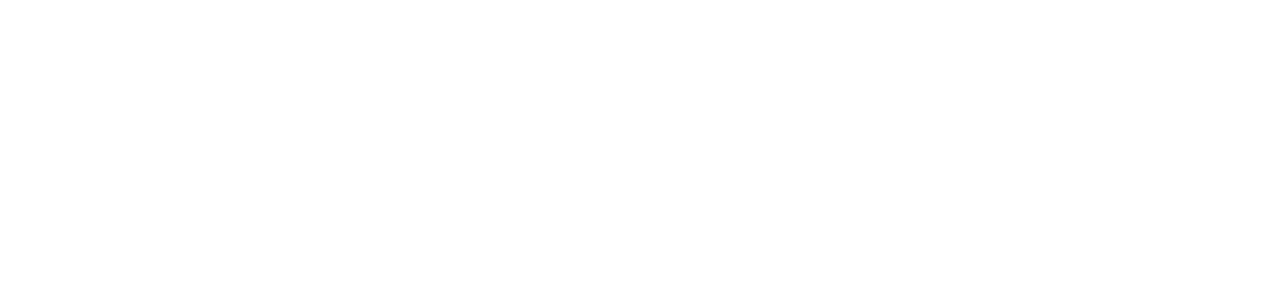
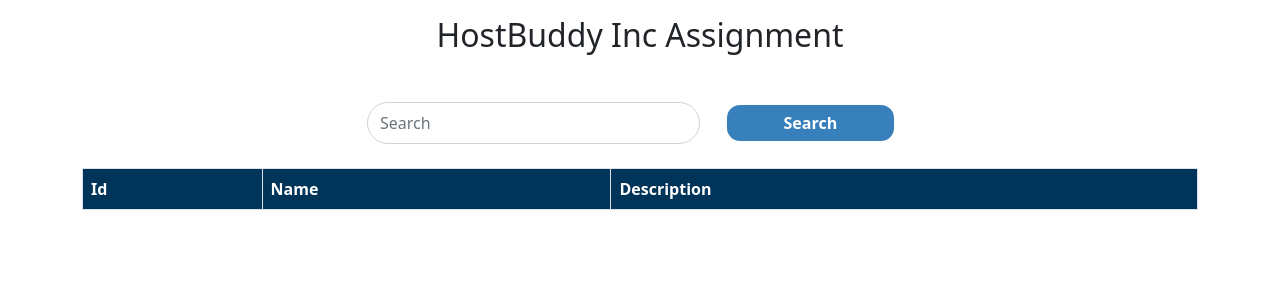
Before and after one commit to M0GAMB0/items-frontend, a React (Create React App) app: page /search in a window 1280 px wide. Before the commit this address had no page. Shown: the top 300 px of the page. Built offline with nearby package versions, Linux system fonts and the light colour scheme.

Commit message:
Added Search Page

```diff
--- a/src/App.js
+++ b/src/App.js
@@ -5,19 +5,32 @@
 import Create from "./Pages/Create";
 import View from "./Pages/View";
 import { ToastContainer } from "react-toastify";
-
+import "react-toastify/dist/ReactToastify.css";
+import Header from "./Components/Header";
+import Search from "./Pages/Search";
 function App() {
   return (
-    <div className="App">
     <BrowserRouter>
-        <ToastContainer />
+      <Header />
       <Routes>
         <Route path="/" element={<Home />}></Route>
         <Route path="/create" element={<Create />}></Route>
         <Route path="/view" element={<View />}></Route>
+        <Route path="/search" element={<Search />} />
       </Routes>
+      <ToastContainer
+        position="bottom-left"
+        autoClose={5000}
+        hideProgressBar={false}
+        newestOnTop={false}
+        closeOnClick
+        rtl={false}
+        pauseOnFocusLoss
+        draggable
+        pauseOnHover
+        theme="light"
+      />
     </BrowserRouter>
-    </div>
   );
 }
 
--- a/src/Components/AddForm.js
+++ b/src/Components/AddForm.js
@@ -25,7 +25,11 @@
   const navigate = useNavigate();
   const handleSubmit = (event) => {
     event.preventDefault();
-
+    if (name === "") {
+      toast.error("Please enter name");
+    } else if (description === "") {
+      toast.error("Please enter description");
+    } else {
       add_Item(item)
         .then((response) => {
           console.log(response);
@@ -36,20 +40,21 @@
           console.log(error);
           console.log("Error log");
         });
-    getItems()
-      .then((response) => {
-        console.log(response);
-      })
-      .catch((error) => {
-        console.log(error);
-        console.log("error");
-      });
+      // getItems()
+      //   .then((response) => {
+      //     console.log(response);
+      //   })
+      //   .catch((error) => {
+      //     console.log(error);
+      //     console.log("error");
+      //   });
       setName("");
       setDescription("");
       setItem({
         name: "",
         description: "",
       });
+    }
   };
   const hover = () => {
     setButtonBg("#fff");
@@ -80,7 +85,7 @@
     setDescription(event.target.value);
   };
   return (
-    <div className="d-flex justify-content-center align-items-center w-100 vh-100">
+    <div className="d-flex justify-content-center align-items-center w-100 my-5">
       <div
         className="w-0 border p-5 rounded-4 shadow-lg"
         style={{ background: "#003459" }}
--- /dev/null
+++ b/src/Components/Header.js
@@ -0,0 +1,17 @@
+import React from "react";
+import { useNavigate } from "react-router-dom";
+
+const Header = () => {
+  const navigate = useNavigate();
+  return (
+    <h2
+      className="my-3 text-center"
+      onClick={() => navigate("/")}
+      style={{ cursor: "pointer" }}
+    >
+      HostBuddy Inc Assignment
+    </h2>
+  );
+};
+
+export default Header;
--- a/src/Pages/Home.js
+++ b/src/Pages/Home.js
@@ -5,7 +5,6 @@
   const navigate = useNavigate();
   return (
     <div className="container">
-      <h2 className="my-3 text-center">HostBuddy Inc Assignment</h2>
       <div className="d-flex flex-column">
         <button
           type="button"
@@ -24,14 +23,9 @@
         <button
           type="button"
           className="btn btn-outline-info btn-lg gap-2 col-6 mx-auto my-5"
+          onClick={() => navigate("/search")}
         >
           Search Items
-        </button>
-        <button
-          type="button"
-          className="btn btn-outline-danger btn-lg gap-2 col-6 mx-auto my-5"
-        >
-          Delete Items
         </button>
       </div>
     </div>
--- /dev/null
+++ b/src/Pages/Search.js
@@ -0,0 +1,97 @@
+import React, { useEffect, useState } from "react";
+import {
+  Button,
+  Col,
+  Container,
+  Form,
+  FormControl,
+  InputGroup,
+  Row,
+  Table,
+} from "react-bootstrap";
+import { searchItems } from "../services/item-service";
+
+const Search = () => {
+  const [buttonBg, setButtonBg] = useState("#3880bc");
+  const [buttonColor, setButtonColor] = useState("#fff");
+  const [buttonBorder, setButtonBorder] = useState("3px solid #fff");
+  const [itemList, setItemList] = useState([]);
+  const [name, setName] = useState("");
+  const hover = () => {
+    setButtonBg("#fff");
+    setButtonColor("#3880bc");
+    setButtonBorder("3px solid #3880bc");
+  };
+  const hoverEnd = () => {
+    setButtonBg("#3880bc");
+    setButtonColor("#fff");
+    setButtonBorder("3px solid #fff");
+  };
+  const handleSearchChange = (event) => {
+    setName(event.target.value);
+  };
+  const handleSearch = () => {
+    // event.preventDefault();
+    searchItems(name)
+      .then((response) => {
+        console.log(response);
+        setItemList(response);
+      })
+      .catch((error) => {
+        console.log(error);
+        console.log("error");
+      });
+  };
+  return (
+    <Container className="mt-5">
+      <Row className="d-flex justify-content-center">
+        <Col sm={6}>
+          <Form className="d-flex">
+            <Form.Control
+              type="search"
+              placeholder="Search"
+              className="me-2 rounded-pill"
+              aria-label="Search"
+              value={name}
+              onChange={handleSearchChange}
+            />
+            <Button
+              style={{
+                background: buttonBg,
+                color: buttonColor,
+                border: buttonBorder,
+              }}
+              onMouseEnter={hover}
+              onMouseLeave={hoverEnd}
+              className="fs-6 w-50 fw-bold rounded-4 mx-3"
+              onClick={handleSearch}
+            >
+              Search
+            </Button>
+          </Form>
+        </Col>
+      </Row>
+      <br />
+      <Table striped bordered hover>
+        <thead style={{ background: "#003459", color: "#fff" }}>
+          <tr>
+            <th>Id</th>
+            <th>Name</th>
+            <th>Description</th>
+          </tr>
+        </thead>
+        <tbody>
+          {itemList.map((item, idx) => (
+            <tr key={idx}>
+              <td>{idx + 1}</td>
+              <td>{item.name}</td>
+              <td>{item.description}</td>
+            </tr>
+          ))}
+        </tbody>
+      </Table>
+    </Container>
+  );
+};
+
+export default Search;
--- a/src/Pages/View.js
+++ b/src/Pages/View.js
@@ -25,7 +25,7 @@
         <h2 className="mt-4">All Items</h2>
         <br />
         <Table striped bordered hover>
-          <thead>
+          <thead style={{ background: "#003459", color: "#fff" }}>
             <tr>
               <th>Id</th>
               <th>Name</th>
--- a/src/services/item-service.js
+++ b/src/services/item-service.js
@@ -1,10 +1,18 @@
 import { myAxios } from "./helper";
 
-export const add_Item = (item) => {
-  return myAxios
-    .post("/api/v1/item/add", item)
-    .then((response) => response.data);
+export const add_Item = async (item) => {
+  const response = await myAxios.post("/api/v1/item/add", item);
+  return response.data;
 };
-export const getItems = () => {
-  return myAxios.get("/api/v1/item/viewAll").then((response) => response.data);
+export const getItems = async () => {
+  const response = await myAxios.get("/api/v1/item/viewAll");
+  return response.data;
 };
+export const searchItems = async (keyword) => {
+  const response = await myAxios.get("/api/v1/item/search-item", {
+    params: {
+      name: keyword,
+    },
+  });
+  return response.data;
+};
```
Lines whose indentation alone changed are shown as unchanged.
